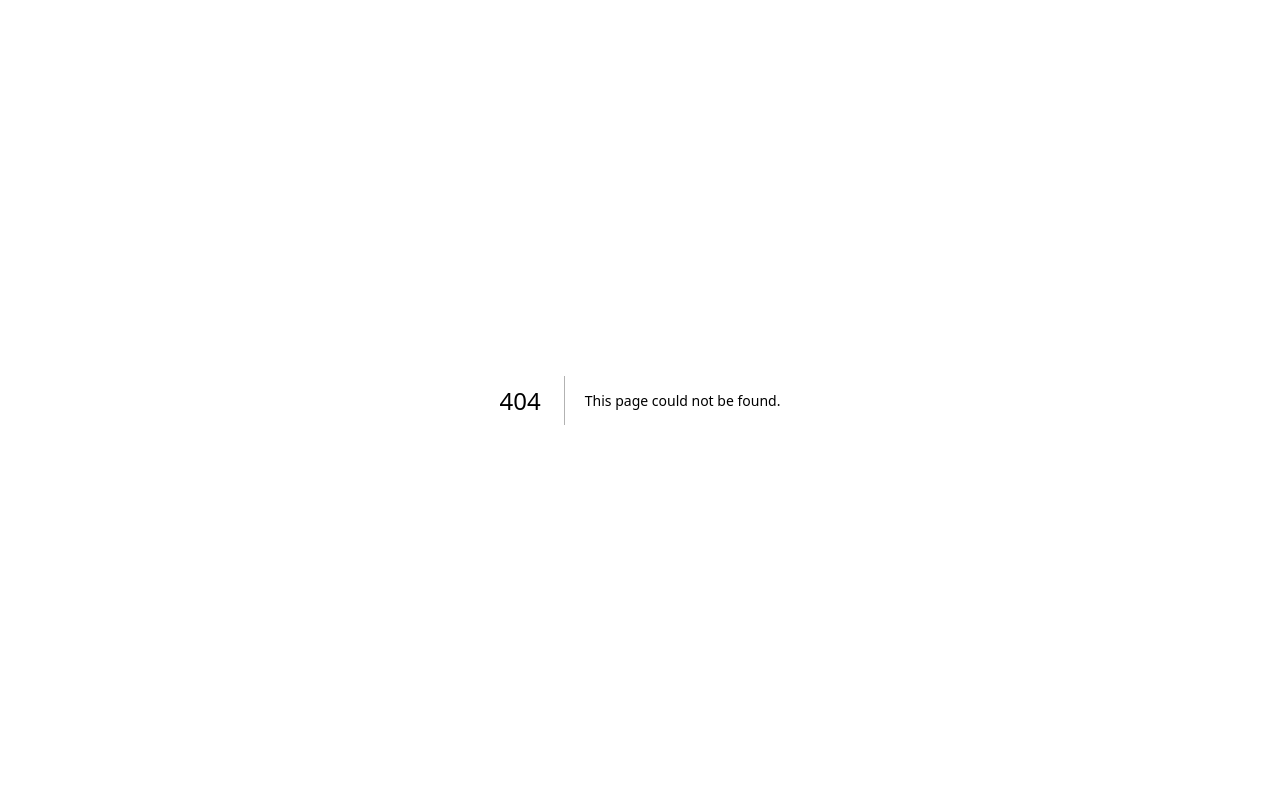
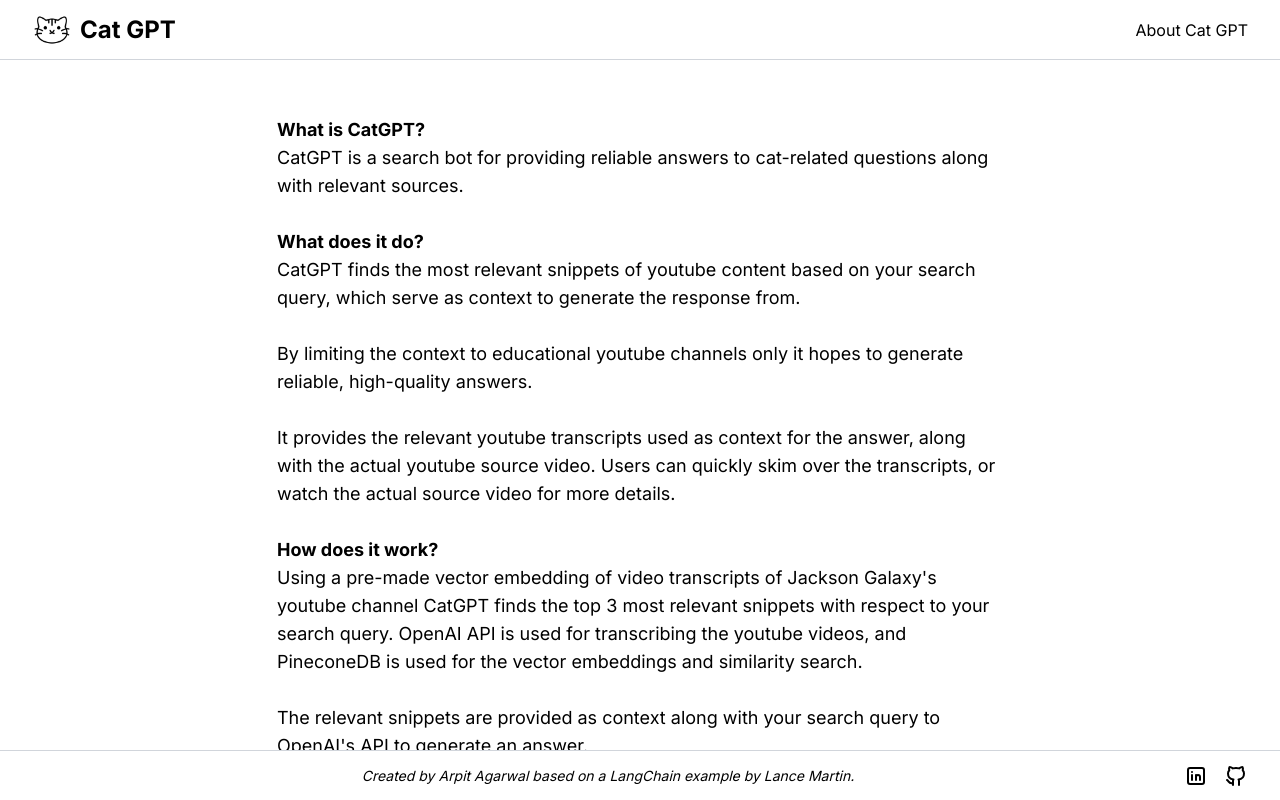
Before and after one commit to arpitragarwal/cat-gpt, a Next.js app in the folder nextjs/: page /about in a window 1280 px wide. Before the commit this address had no page. Built offline with nearby package versions, Linux system fonts and the light colour scheme.

Commit message:
Updating frontend and adding about page
Signed-off-by: Arpit Agarwal <arpit.r.agarwal@gmail.com>

```diff
--- a/nextjs/components/Footer.tsx
+++ b/nextjs/components/Footer.tsx
@@ -23,9 +23,10 @@
           target="_blank"
           rel="noreferrer"
         >
-          LangChain example by Lance Martin
+          LangChain example
         </a>
-        .
+	<span>&nbsp;</span>
+	by Lance Martin.
       </div>
 
       <div className="flex space-x-4">
--- a/nextjs/components/Navbar.tsx
+++ b/nextjs/components/Navbar.tsx
@@ -23,16 +23,12 @@
       <div>
         <a
           className="flex items-center hover:opacity-50"
-          href="https://www.youtube.com/@JacksonGalaxy"
+          href="./about"
           target="_blank"
           rel="noreferrer"
         >
-          <div className="hidden sm:flex">Jackson Galaxy YouTube</div>
+          <div className="hidden sm:flex">About Cat GPT</div>
 
-          <IconExternalLink
-            className="ml-1"
-            size={20}
-          />
         </a>
       </div>
     </div>
--- /dev/null
+++ b/nextjs/pages/about.tsx
@@ -0,0 +1,79 @@
+import { Answer } from "@/components/Answer/Answer";
+import { Footer } from "@/components/Footer";
+import { Navbar } from "@/components/Navbar";
+import { LEXChunk } from "@/types";
+import { IconArrowRight, IconExternalLink, IconSearch } from "@tabler/icons-react";
+import Head from "next/head";
+import Image from "next/image";
+import { KeyboardEvent, useEffect, useRef, useState } from "react";
+import { fetchEventSource } from '@microsoft/fetch-event-source';
+import { Analytics} from '@vercel/analytics/react';
+
+export default function About() {
+
+  return (
+    <>
+      <Head>
+        <title>Cat GPT</title>
+        <meta
+          name="description"
+          content={`AI-powered search and chat for the Jackson Galaxy youtube channel.`}
+        />
+        <meta
+          name="viewport"
+          content="width=device-width, initial-scale=1"
+        />
+        <link
+          rel="icon"
+          href="/favicon.jpeg"
+        />
+      </Head>
+
+      <div className="flex flex-col h-screen">
+        <Navbar />
+        <div className="flex-1 overflow-auto">
+          <div className="mx-auto flex h-full w-full max-w-[750px] flex-col items-center px-3 pt-4 sm:pt-8">
+            {<div className="mt-6 text-left text-lg">
+		{
+		<b> What is CatGPT?</b>
+		}
+
+		<ul class="bullet-list">
+              		<li> CatGPT is a search bot for providing reliable answers to cat-related questions along with relevant sources.</li>
+			<li> <span>&nbsp;&nbsp;</span> </li>
+        	</ul>
+
+		{
+		<b> What does it do?</b>
+		}
+		<ul class="bullet-list">
+              		<li> CatGPT finds the most relevant snippets of youtube content based on your search query, which serve as context to generate the response from.</li>
+			<li> <span>&nbsp;&nbsp;</span> </li>
+			<li> By limiting the context to educational youtube channels only it hopes to generate reliable, high-quality answers. </li>
+			<li> <span>&nbsp;&nbsp;</span> </li>
+			<li> It provides the relevant youtube transcripts used as context for the answer, along with the actual youtube source video. Users can quickly skim over the transcripts, or watch the actual source video for more details.</li>
+			<li> <span>&nbsp;&nbsp;</span> </li>
+        	</ul>
+		{
+		<b> How does it work?</b>
+		}
+		<ul class="bullet-list">
+              		<li> Using a pre-made vector embedding of video transcripts of Jackson Galaxy's youtube channel CatGPT finds the top 3 most relevant snippets with respect to your search query. OpenAI API is used for transcribing the youtube videos, and PineconeDB is used for the vector embeddings and similarity search. </li>
+			<li> <span>&nbsp;&nbsp;</span> </li>
+			<li> The relevant snippets are provided as context along with your search query to OpenAI's API to generate an answer.</li>
+			<li> <span>&nbsp;&nbsp;</span> </li>
+			<li> The backend is based on Fast API and is hosted on Railway.app, and the front end uses Next.js and is hosted on vercel.</li>
+			<li> <span>&nbsp;&nbsp;</span> </li>
+			<li> CatGPT is made using LangChain, and is based on a template provided by LanceMartin. See for a more detailed description. </li>
+        	</ul>
+
+	     </div>
+            }
+          </div>
+        </div>
+        <Footer />
+      </div>
+      <Analytics />
+    </>
+  );
+}
```
